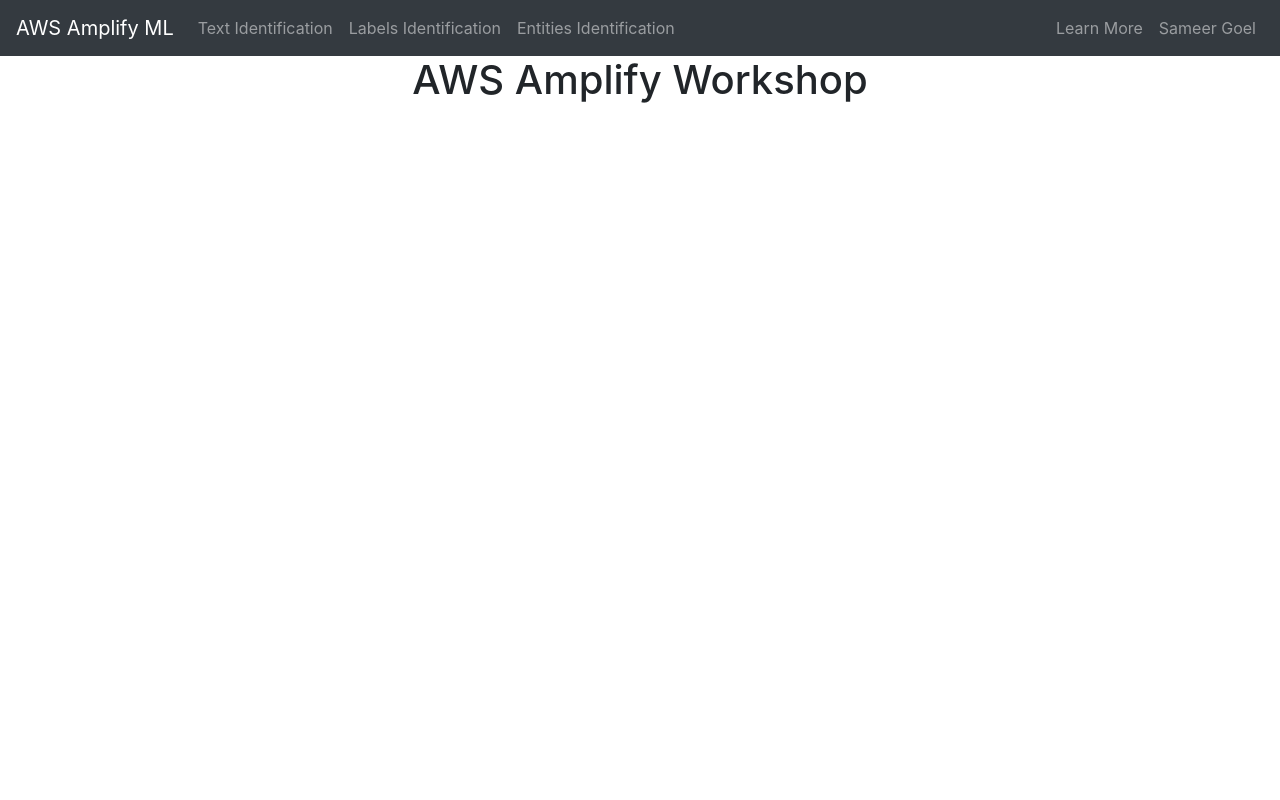
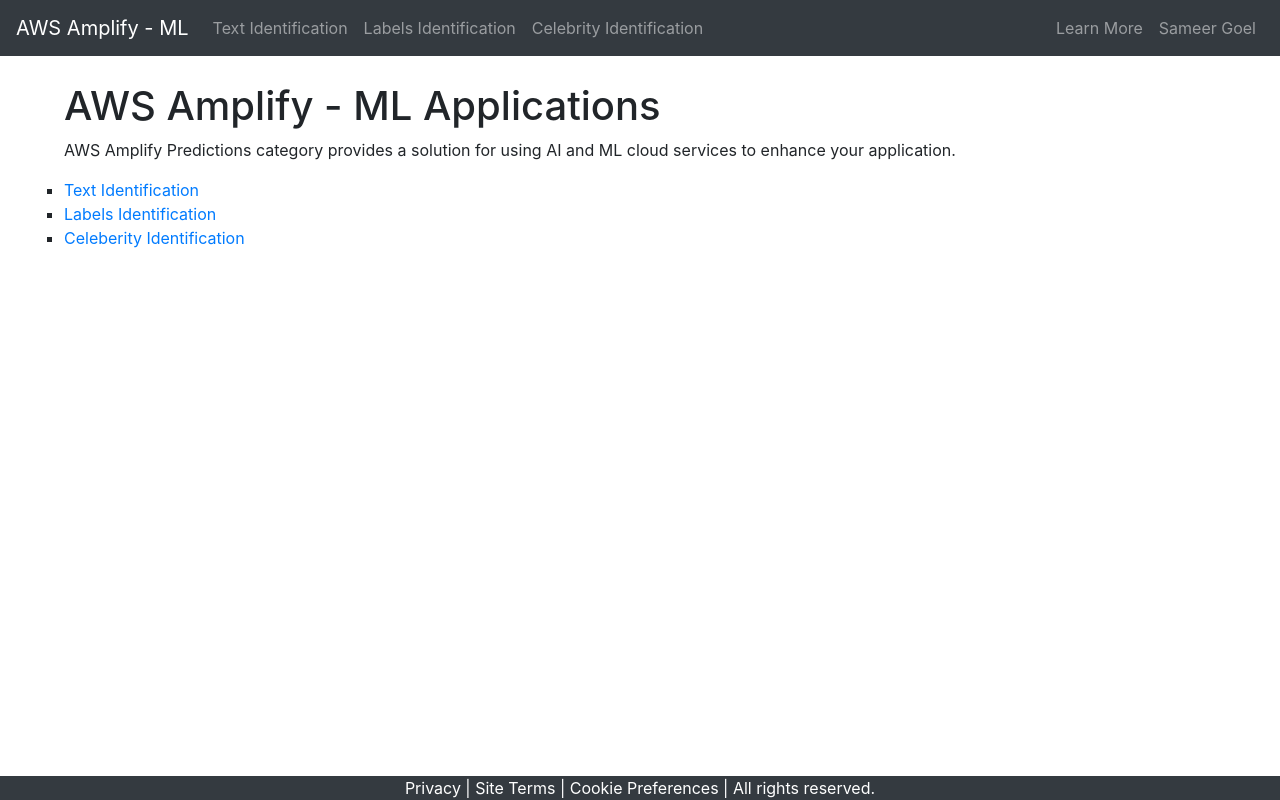
Before and after one commit to sameer-goel/AWS-Amplify-ML-Workshop, a React (Create React App) app: page / in a window 1280 px wide. Built offline with nearby package versions, Linux system fonts and the light colour scheme; no server answers; what @aws-amplify/predictions, aws-amplify would draw is missing.

Commit message:
new changes

```diff
--- a/src/App.css
+++ b/src/App.css
@@ -11,6 +11,19 @@
   justify-content: center;
   font-size: calc(10px + 2vmin);
   color: white;
+}
+
+.LandingPageContent {
+  margin: 2% 0 0 5%;
+  display: flex;
+  flex-direction: column;
+  text-align: left;
+}
+
+.LandingPageContent > ol {
+  list-style-type: square;
+  margin: 0;
+  padding: 0;
 }
 
 .uploadedImage > img {
@@ -39,3 +52,13 @@
 .Lable-values {
   color: darkslateblue;
 }
+
+.footer-row {
+  position: fixed;
+  left: 0;
+  bottom: 0;
+  width: 100%;
+  background-color: #343a40;
+  color: white;
+  text-align: center;
+}
--- a/src/App.js
+++ b/src/App.js
@@ -1,6 +1,7 @@
 import React from "react";
 import "./App.css";
 import Header from "./Header";
+import Footer from "./Footer";
 import TextIdentification from "./TextIdentification";
 import LabelsIdentification from "./LabelsIdentification";
 import EntitiesIdentification from "./EntitiesIdentification";
@@ -13,6 +14,29 @@
 Amplify.configure(awsconfig);
 Amplify.addPluggable(new AmazonAIPredictionsProvider());
 
+const LandingPageContent = () => {
+  return (
+    <div className="LandingPageContent">
+      <h1>AWS Amplify - ML Applications</h1>
+      <p>
+        AWS Amplify Predictions category provides a solution for using AI and ML
+        cloud services to enhance your application.
+      </p>
+      <ol>
+        <li>
+          <a href="/TextIdentification">Text Identification</a>
+        </li>
+        <li>
+          <a href="/LabelsIdentification">Labels Identification</a>
+        </li>
+        <li>
+          <a href="/EntitiesIdentification">Celeberity Identification</a>
+        </li>
+      </ol>
+    </div>
+  );
+};
+
 function App() {
   return (
     <Router>
@@ -21,18 +45,22 @@
           <Route path="/TextIdentification">
             <Header />
             <TextIdentification />
+            <Footer />
           </Route>
           <Route path="/LabelsIdentification">
             <Header />
             <LabelsIdentification />
+            <Footer />
           </Route>
           <Route path="/EntitiesIdentification">
             <Header />
             <EntitiesIdentification />
+            <Footer />
           </Route>
           <Route path="/">
             <Header />
-            <h1>AWS Amplify Workshop</h1>
+            <LandingPageContent />
+            <Footer />
           </Route>
         </Switch>
       </div>
--- a/src/EntitiesIdentification.jsx
+++ b/src/EntitiesIdentification.jsx
@@ -46,7 +46,7 @@
   return (
     <div className="Text">
       <div style={{ padding: 50 }}>
-        <h1>Entity Identification</h1>
+        <h1>Celebrity Identification</h1>
         <input type="file" onChange={identifyFromFile}></input>
         <hr />
         <div className="Labels-Identification">
@@ -64,10 +64,9 @@
             <img src={uploadedImage.preview} alt="dummy" />
           ) : (
             <>
-              Upload an Image having some celebrities like Jeff Bezos, Julie
-              Sweet or use{" "}
+              Upload an Image having some celebrities like CEOs, Actors or use{" "}
               <a
-                href="https://s3-us-west-2.amazonaws.com/bucket.aws/share/EntityRecognition.jpg"
+                href="https://s3-us-west-2.amazonaws.com/bucket.aws/share/AmlifyMLImages.zip"
                 target="_blank"
                 download
               >
--- /dev/null
+++ b/src/Footer.jsx
@@ -0,0 +1,11 @@
+import React from "react";
+
+function Footer() {
+  return (
+    <div className="footer-row">
+      Privacy | Site Terms | Cookie Preferences | All rights reserved.
+    </div>
+  );
+}
+
+export default Footer;
--- a/src/Header.jsx
+++ b/src/Header.jsx
@@ -14,7 +14,7 @@
         bg="dark"
         variant="dark"
       >
-        <Navbar.Brand href="/">AWS Amplify ML</Navbar.Brand>
+        <Navbar.Brand href="/">AWS Amplify - ML</Navbar.Brand>
         <Navbar.Toggle aria-controls="responsive-navbar-nav" />
         <Navbar.Collapse id="responsive-navbar-nav">
           <Nav className="mr-auto">
@@ -23,7 +23,7 @@
               Labels Identification
             </Nav.Link>
             <Nav.Link href="/EntitiesIdentification">
-              Entities Identification
+              Celebrity Identification
             </Nav.Link>
           </Nav>
           <Nav>
--- a/src/LabelsIdentification.jsx
+++ b/src/LabelsIdentification.jsx
@@ -68,7 +68,7 @@
             <>
               Upload an Image having some objects like lamp, cup or use{" "}
               <a
-                href="https://s3-us-west-2.amazonaws.com/bucket.aws/share/LabelIdentification.jpg"
+                href="https://s3-us-west-2.amazonaws.com/bucket.aws/share/AmlifyMLImages.zip"
                 target="_blank"
                 download
               >
--- a/src/TextIdentification.jsx
+++ b/src/TextIdentification.jsx
@@ -50,7 +50,7 @@
             <>
               Upload an Image having some text data or use{" "}
               <a
-                href="https://s3-us-west-2.amazonaws.com/bucket.aws/share/TextIdentificaiton.jpg"
+                href="https://s3-us-west-2.amazonaws.com/bucket.aws/share/AmlifyMLImages.zip"
                 target="_blank"
                 download
               >
```
